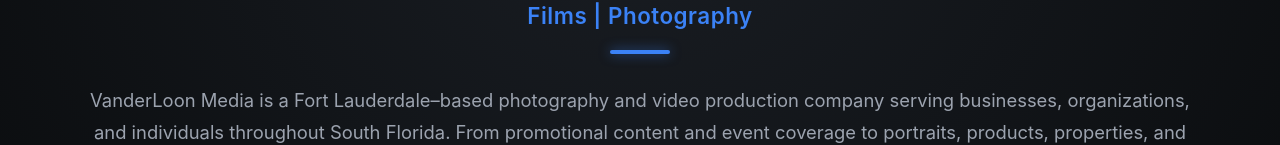
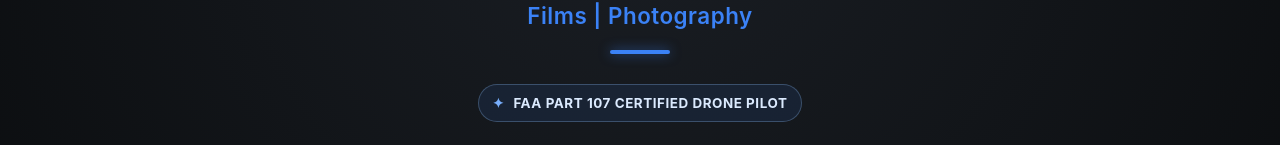
Before and after one commit to TNT928/updatedportfolio, a React (Create React App) app: page / in a window 1280 px wide. Shown: the part 665-810 px from the top of the page. Built offline with nearby package versions, Linux system fonts and the light colour scheme; a web font is replaced by a local one.

Commit message:
Add polished real estate video and Part 107 credential

```diff
--- a/src/CSS/home.module.css
+++ b/src/CSS/home.module.css
@@ -72,6 +72,26 @@
   margin-bottom: 30px;
   border-radius: 2px;
   box-shadow: 0 0 12px rgba(59, 130, 246, 0.6);
+}
+
+.certificationBadge {
+  display: inline-flex;
+  align-items: center;
+  gap: 9px;
+  margin: 0 0 24px;
+  padding: 8px 14px;
+  color: #dbeafe;
+  background: rgba(59, 130, 246, 0.1);
+  border: 1px solid rgba(147, 197, 253, 0.28);
+  border-radius: 999px;
+  font-size: 0.84rem;
+  font-weight: 700;
+  letter-spacing: 0.04em;
+  text-transform: uppercase;
+}
+
+.certificationBadge span {
+  color: #78aefc;
 }
 
 .text {
--- a/src/Pages/home.tsx
+++ b/src/Pages/home.tsx
@@ -16,10 +16,10 @@
     loop
     playsInline
     controls={true}
-    poster="https://vanderloonmedia.b-cdn.net/Thumbnails/Screenshot%202026-08-18%20at%2012.22.40%E2%80%AFPM.png"
+    poster="https://vanderloonmedia.b-cdn.net/Thumbnails/Screenshot%202026-09-03%20at%207.28.43%E2%80%AFAM.png"
   >
     <source
-      src="https://vanderloonmedia.b-cdn.net/Long%20Key%20Nature%20Center.mp4"
+      src="https://vanderloonmedia.b-cdn.net/Real%20Estate%20Demo%202.mp4"
       type="video/mp4"
     />
     Your browser does not support the video tag.
@@ -37,6 +37,10 @@
           </h2>
 
           <div className={styles.accentLine}></div>
+
+          <p className={styles.certificationBadge}>
+            <span aria-hidden="true">✦</span> FAA Part 107 Certified Drone Pilot
+          </p>
 
           <p className={styles.text}>
             VanderLoon Media is a Fort Lauderdale–based photography and video production company serving businesses, organizations, and individuals throughout South Florida. From promotional content and event coverage to portraits, products, properties, and the people behind a brand, we create polished visuals that feel true to each story.
--- a/src/Pages/projects.tsx
+++ b/src/Pages/projects.tsx
@@ -6,6 +6,13 @@
 const bunny = 'https://vanderloonmedia.b-cdn.net/';
 
 const projects = [
+  {
+    name: 'Real Estate Video Tour',
+    category: 'Real Estate',
+    description: 'A polished real estate film designed to showcase a home’s space, natural light, details, and atmosphere.',
+    file: 'Real%20Estate%20Demo%202.mp4',
+    poster: 'Thumbnails/Screenshot%202026-09-03%20at%207.28.43%E2%80%AFAM.png',
+  },
   {
     name: 'Long Key Nature Center',
     category: 'Commercial · Community',
@@ -27,13 +34,6 @@
     description: 'I put this together to show off the LYRIQ’s sleek details, lighting, and movement in a cinematic way.',
     file: 'Cadillac%20Broll.mp4',
     poster: 'Thumbnails/cadillac-broll.png',
-  },
-  {
-    name: 'Real Estate Demo',
-    category: 'Real Estate',
-    description: 'A real estate demo showing how I would highlight a home’s space, light, and best features on video.',
-    file: 'Real%20Estate%20Demo.mp4',
-    poster: 'Thumbnails/real-estate-demo.png',
   },
   {
     name: 'Cadillac Social Reel',
```
